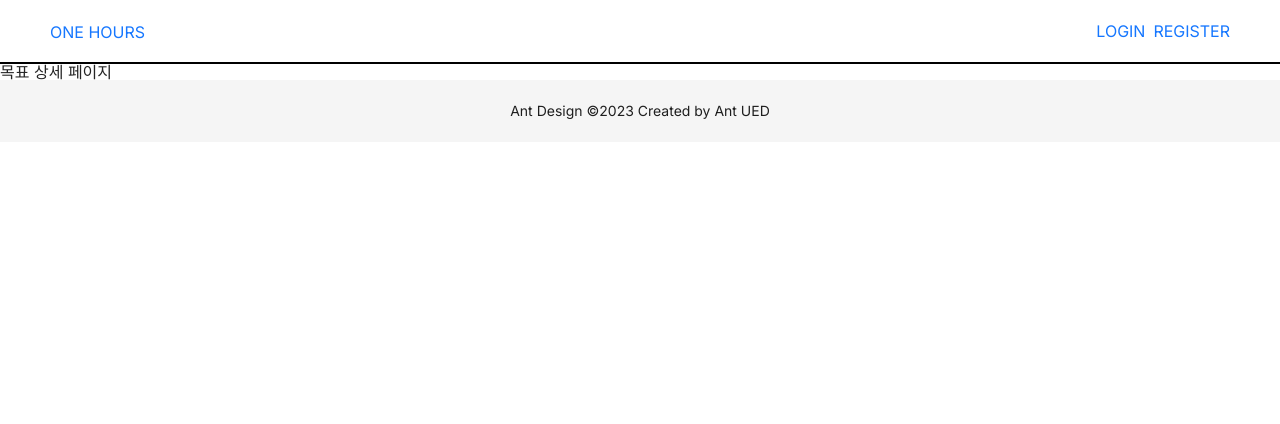
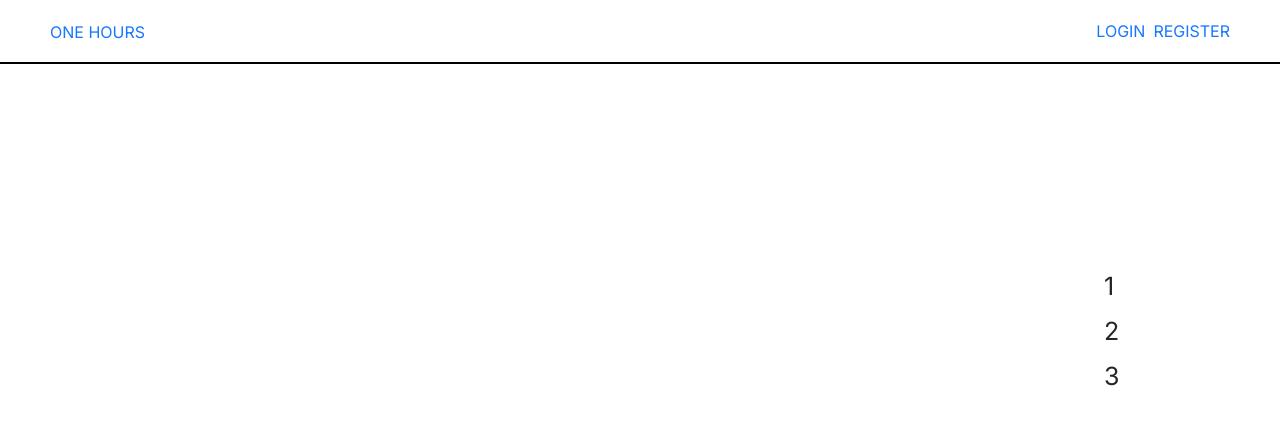
Before and after one commit to onehour-soongsil/front-end, a Next.js app: page /detail/1 in a window 1280 px wide. Shown: the top 424 px of the page. Built offline with nearby package versions, Linux system fonts and the light colour scheme.

Commit message:
feat : detail/[id] 스크롤 기능 추가 및 섹션 3개로 분리, 각 목표의 id에 해당하는 title 가져오기

```diff
--- /dev/null
+++ b/app/components/goalDetailPage/Main.tsx
@@ -0,0 +1,42 @@
+"use client";
+
+import { useEffect, useState } from "react";
+import { MainView, MainContainer, MainBox, Page1Container } from "./main.styled.js";
+import axios from "axios";
+
+interface selectedGoalItemType {
+  id: {
+    goalId: string;
+  };
+  snippet: {
+    title: string;
+  };
+}
+
+export default function Main(props: { goalId: string }) {
+  const [selectedGoal, setSelectedGoal] = useState<selectedGoalItemType[]>();
+  useEffect(() => {
+    axios.get("/data/goal.json").then(res => {
+      for (let i in res.data.items) {
+        if (res.data.items[i].id.goalId === props.goalId) {
+          setSelectedGoal(res.data.items[i]);
+          console.log(res.data.items[i]);
+        }
+      }
+    });
+  }, [setSelectedGoal]);
+
+  return (
+    <MainView>
+      <MainContainer>
+        <MainBox id="1">
+          <div style={{ display: "flex", justifyContent: "center" }}>
+            <Page1Container>{selectedGoal && <h2>{selectedGoal.snippet.title}</h2>}</Page1Container>
+          </div>
+        </MainBox>
+        <MainBox id="2"></MainBox>
+        <MainBox id="3"></MainBox>
+      </MainContainer>
+    </MainView>
+  );
+}
--- /dev/null
+++ b/app/components/goalDetailPage/Side.tsx
@@ -0,0 +1,45 @@
+"use client";
+
+import styled from "styled-components";
+import { Link } from "react-scroll";
+
+const SideDiv = styled.div`
+  width: 10%;
+  position: fixed;
+  right: 3rem;
+  margin-top: 200px;
+  div {
+    display: flex;
+    flex-direction: column;
+  }
+`;
+
+const LinkDiv = styled.div`
+  margin: 10px 0px;
+  cursor: pointer;
+  font-size: 25px;
+`;
+
+export default function Side() {
+  return (
+    <SideDiv>
+      <div>
+        <LinkDiv>
+          <Link to="1" spy={true} smooth={true}>
+            <span>1</span>
+          </Link>
+        </LinkDiv>
+        <LinkDiv>
+          <Link to="2" spy={true} smooth={true}>
+            <span>2</span>
+          </Link>
+        </LinkDiv>
+        <LinkDiv>
+          <Link to="3" spy={true} smooth={true}>
+            <span>3</span>
+          </Link>
+        </LinkDiv>
+      </div>
+    </SideDiv>
+  );
+}
--- /dev/null
+++ b/app/components/goalDetailPage/main.styled.js
@@ -0,0 +1,21 @@
+"use client";
+
+import styled from "styled-components";
+
+export const MainView = styled.div`
+  overflow: hidden;
+  position: absolute;
+  width: 100%;
+`;
+export const MainContainer = styled.div`
+  height: 300vh;
+`;
+export const MainBox = styled.div`
+  position: relative;
+  height: 100vh;
+  //   float: top;
+`;
+export const Page1Container = styled.div`
+  //   justify-conetent: center;
+  margin-top: 100px;
+`;
--- a/app/detail/[id]/page.tsx
+++ b/app/detail/[id]/page.tsx
@@ -1,3 +1,12 @@
-export default function GoalDetailPage() {
-  return <div>목표 상세 페이지</div>;
+import Side from "@/app/components/goalDetailPage/Side";
+import Main from "@/app/components/goalDetailPage/Main";
+
+export default function GoalDetailPage(props) {
+  console.log(props);
+  return (
+    <>
+      <Main goalId={props.params.id} />
+      <Side />
+    </>
+  );
 }
--- a/app/layout.tsx
+++ b/app/layout.tsx
@@ -18,7 +18,7 @@ export default function RootLayout({ children }: { children: React.ReactNode })
           <NavigationBar />
         </nav>
         <main>{children}</main>
-        <FooterComponent />
+        {/* <FooterComponent /> */}
       </body>
     </html>
   );
--- a/next.config.js
+++ b/next.config.js
@@ -4,6 +4,9 @@ const nextConfig = {
   experimental: {
     appDir: true,
   },
+  compiler: {
+    styledComponents: true,
+  },
 };
 
 module.exports = nextConfig;
--- a/package.json
+++ b/package.json
@@ -20,11 +20,15 @@
     "next": "13.4.7",
     "react": "18.2.0",
     "react-dom": "18.2.0",
+    "react-scroll": "^1.8.9",
+    "styled-components": "^6.0.4",
     "typescript": "4.5.2"
   },
   "devDependencies": {
+    "@types/react-scroll": "^1.8.7",
     "@typescript-eslint/eslint-plugin": "^5.60.1",
     "@typescript-eslint/parser": "^5.60.1",
+    "babel-plugin-styled-components": "^2.1.4",
     "eslint": "^8.2.0",
     "eslint-config-airbnb": "^19.0.4",
     "eslint-config-airbnb-typescript": "^17.0.0",
```
Also changed, not shown: 1 other file (tests, documents, lock files or other folders).
